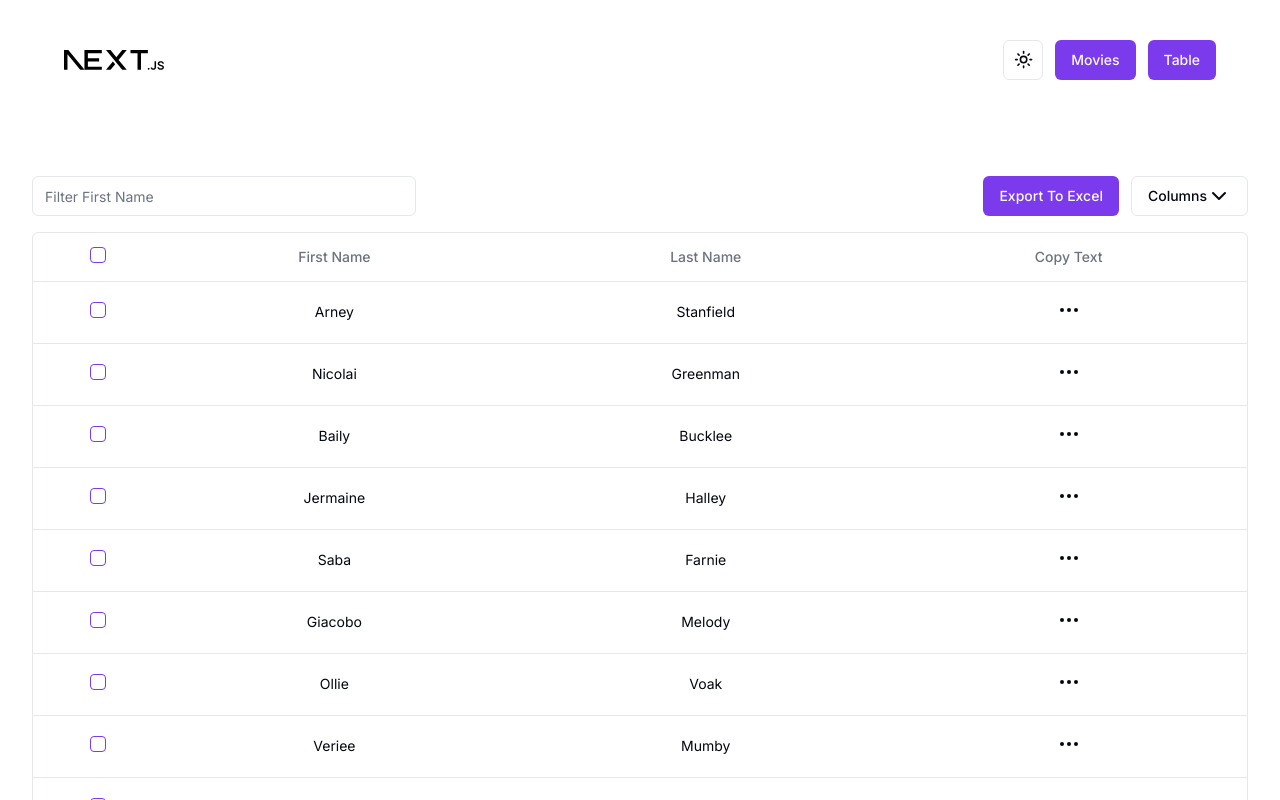
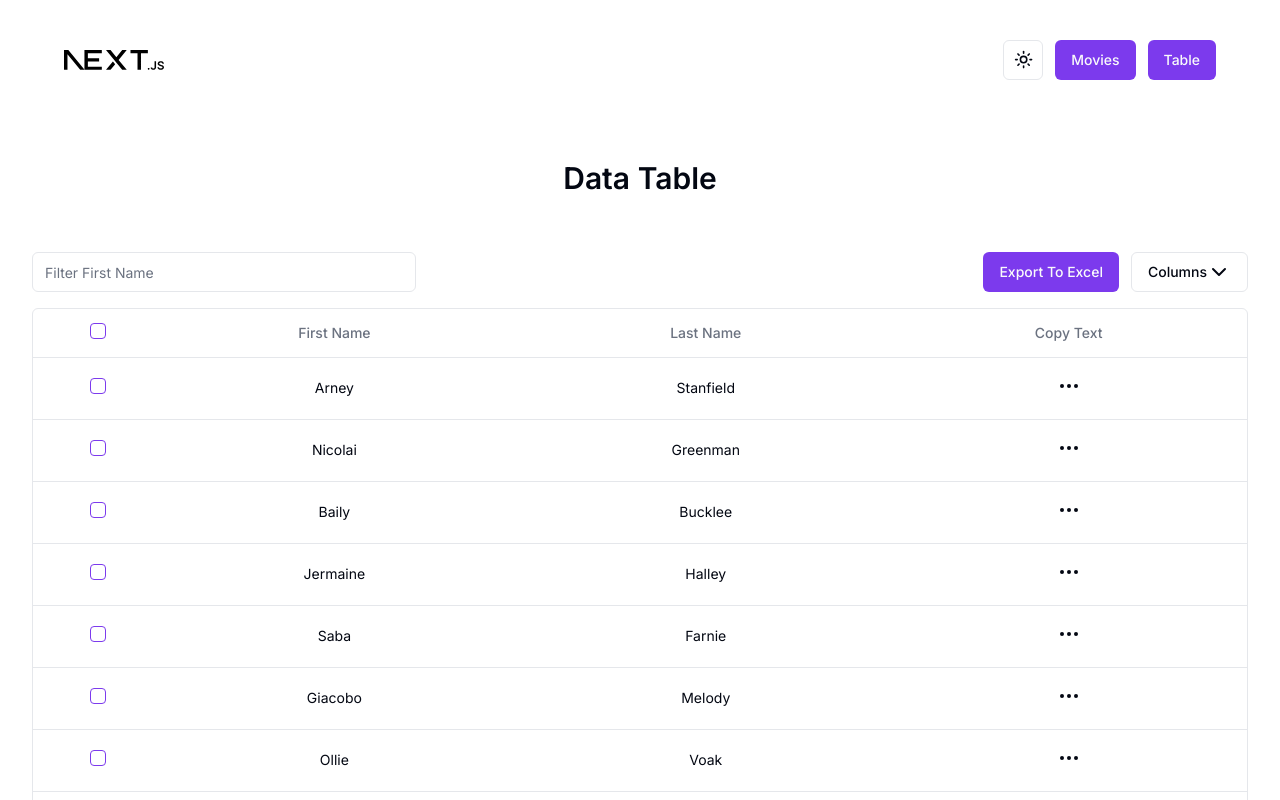
Before and after one commit to siddiquenaim/shadcn-practice-project, a Next.js app: page /people in a window 1280 px wide. Shown: the top 800 px of the page. Built offline with nearby package versions, Linux system fonts and the light colour scheme.

Commit message:
Fixed some styling

```diff
--- a/app/people/PeopleDataTable.tsx
+++ b/app/people/PeopleDataTable.tsx
@@ -116,7 +116,7 @@ export function PeopleDataTable<TData, TValue>({
   };
 
   return (
-    <div className="mb-20">
+    <div className="mb-20 mt-10">
       {/* table control options */}
       <div className="flex justify-between items-center py-4">
         {/* filter first name */}
--- a/app/people/page.tsx
+++ b/app/people/page.tsx
@@ -8,6 +8,7 @@ type Props = {};
 const People = (props: Props) => {
   return (
     <div className="container py-10 mx-auto">
+      <h1 className="text-center text-3xl font-semibold">Data Table</h1>
       <PeopleDataTable columns={columns} data={people} />
     </div>
   );
```
